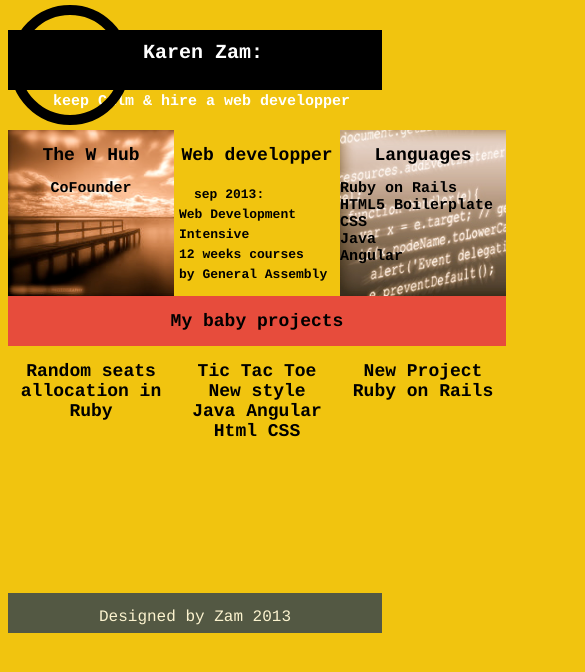
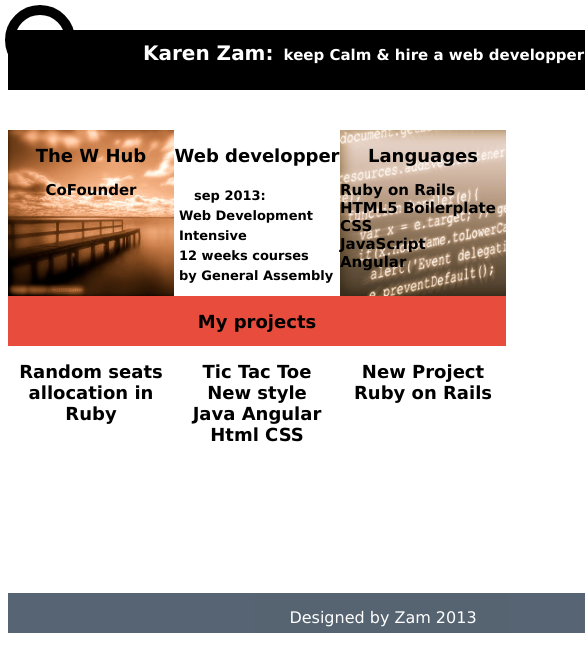
Before and after one commit to KarenZam/Zam_Profile_GH, a website: page app/index.html in a window 390 px wide. Shown: the top 672 px of the page, 585 px wide, since content can reach past the window. Drawn offline with nearby package versions, Linux system fonts and the light colour scheme; files that its build step writes are made by us from their sources; files whose address does not match are found by name.

Commit message:
new background

```diff
--- a/app/index.html
+++ b/app/index.html
@@ -44,12 +44,12 @@
                 </div>
                 <div class="cell" id="languages">
                     <h2>Languages</h2>
-                    <h3>Ruby on Rails</br>HTML5 Boilerplate CSS</br>Java</br>Angular</h3>
+                    <h3>Ruby on Rails</br>HTML5 Boilerplate CSS</br>JavaScript</br>Angular</h3>
                 </div>
             </div>
 
             <div class="middle_line" class="row" id="project">
-                <h2>My baby projects</h2>
+                <h2>My projects</h2>
             </div>
 
             <div class="row">
--- a/app/styles/main.css
+++ b/app/styles/main.css
@@ -2,7 +2,7 @@ header {
     margin: left;
     margin-top: 30px;
     height: 60px;
-    font-family: Courier;
+    font-family: Verdana;
     background: rgba(0,0,0,1);
     border-radius: 0;
 }
@@ -40,9 +40,8 @@ ul {
 /*-------------------------------------------------------*/
 
 body {
-    font-family: Courier;
+    font-family: Verdana;
     color: black;
-    background: rgba(241, 196, 15,1.0);
 }
 
 h2 h3{
@@ -64,7 +63,7 @@ h2 h3{
 .middle_line {
     float: left;
     width: 750px;
-    height: 80px;
+    height: 60px;
 }
 
 .cell p {
@@ -116,7 +115,7 @@ h2 h3{
     background-size: cover;
 }
 #project {
-    background: rgba(231, 76, 60,1.0);
+    background: #FFFF00;
     text-align: center;
 }
 #project_random.cell  {
@@ -168,7 +167,6 @@ footer {
     background: rgba(44, 62, 80,1.0);
     clear: both;
     height: 40px;
-    font-family: Courier;
     border-radius: 0;
     opacity: 0.8;
 }
@@ -193,6 +191,16 @@ footer p {
     }
     header h3 {
         font-size: 15px;
+    }
+    header {
+        width: 750px;
+    }
+    #profile-photo {
+        background-size: 92%;
+        height: 50px;
+        width: 50px;
+        top: 5px;
+        left: 5px;
     }
     #hero-unit {
         width: 500px;
@@ -245,4 +253,7 @@ footer p {
         height: 25px;
         width: 25px;
     }
+    footer {
+        width: 750px;
+    }
 }
```
